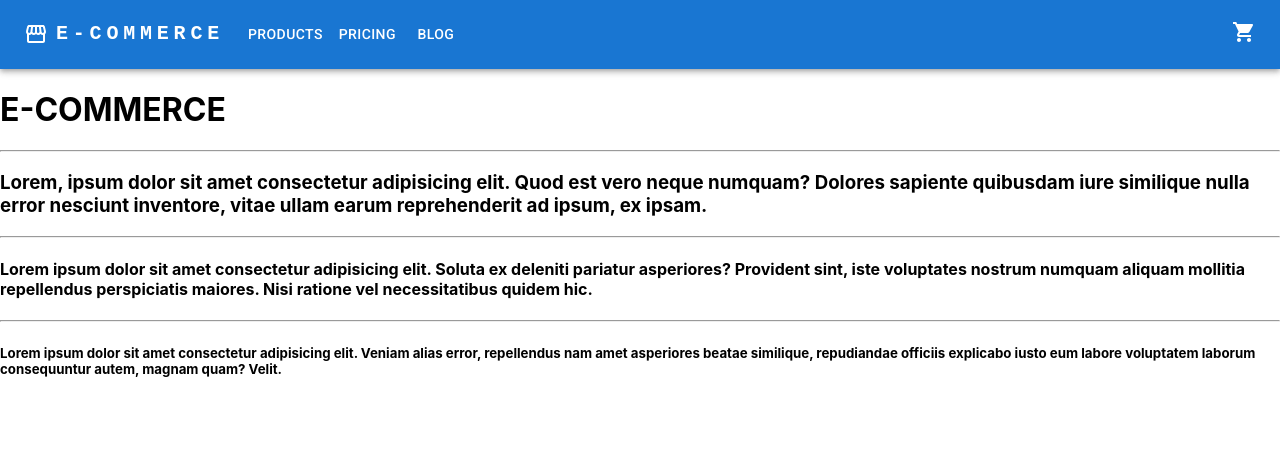
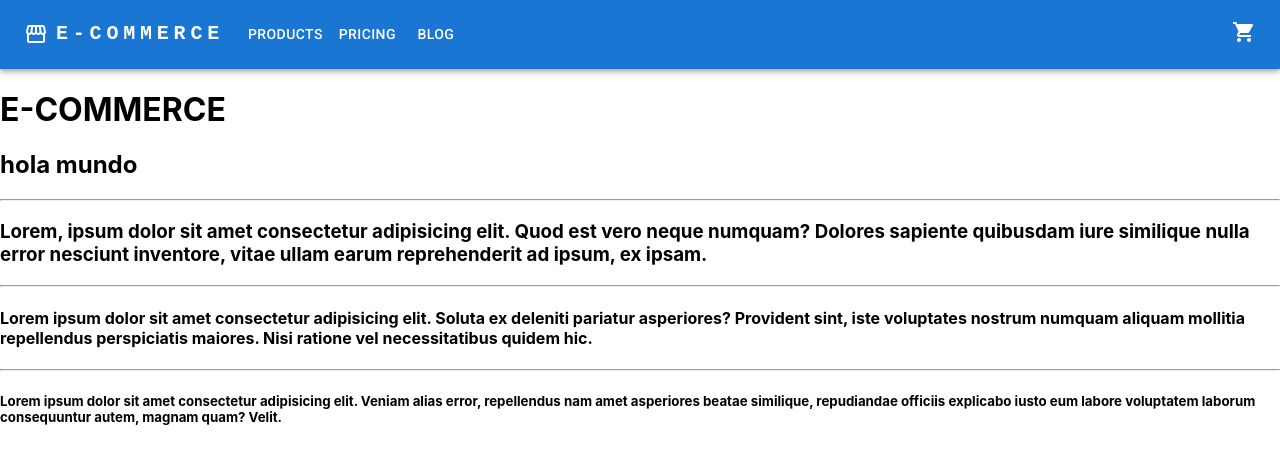
Before and after one commit to LautaroVillar/Coder-React-Js, a React (Create React App) app: page / in a window 1280 px wide. Shown: the top 464 px of the page. Built offline with nearby package versions, Linux system fonts and the light colour scheme.

Commit message:
segunda y tercer entrega

```diff
--- a/src/App.js
+++ b/src/App.js
@@ -5,10 +5,13 @@ import NavBar from './components/NavBar';
 
 
 function App() {
+
+  const saludo = "hola mundo"
+
   return (
     <div>
       <NavBar/>
-      <ItemListContainer/>
+      <ItemListContainer saludo={saludo}/>
     </div>
   );
 }
--- a/src/components/ItemListContainer.jsx
+++ b/src/components/ItemListContainer.jsx
@@ -1,9 +1,13 @@
 import React from 'react'
 
-export default function ItemListContainer() {
+export default function ItemListContainer(props) {
+
+  const {saludo} = props
+
   return (
     <div>
         <h1>E-COMMERCE</h1>
+        <h2>{saludo}</h2>
         <hr />
         <h3>Lorem, ipsum dolor sit amet consectetur adipisicing elit. Quod est vero neque numquam? Dolores sapiente quibusdam iure similique nulla error nesciunt inventore, vitae ullam earum reprehenderit ad ipsum, ex ipsam.</h3>
         <hr />
```
